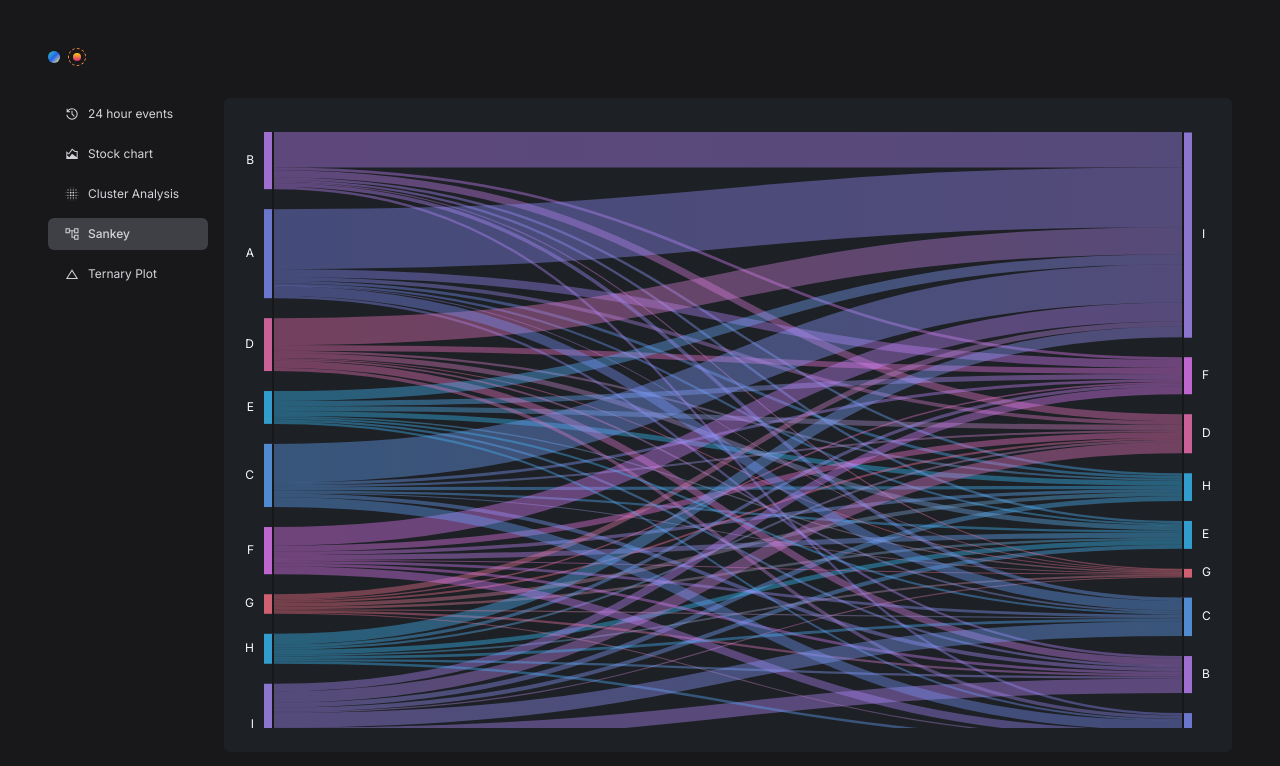
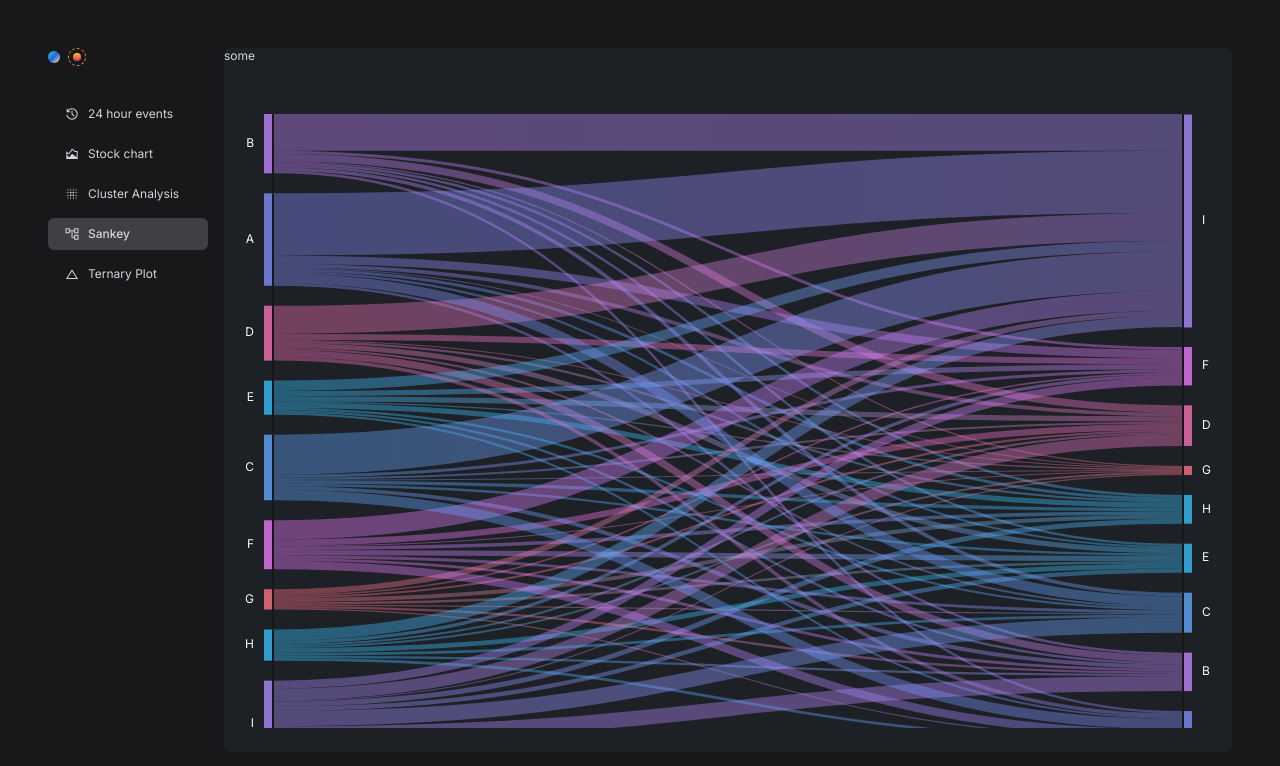
Before and after one commit to rowlandwilliams/playground, a Next.js app: page /playground/sankey in a window 1280 px wide. Shown: the top 766 px of the page. Built offline with nearby package versions, Linux system fonts and the light colour scheme.

Commit message:
begin layout

```diff
--- a/src/app/playground/layout.tsx
+++ b/src/app/playground/layout.tsx
@@ -15,7 +15,8 @@ export default function PlaygroundLayout({
   children: React.ReactNode;
 }) {
   return (
-    <section className="m-4 md:m-12 grow flex flex-col space-y-8">
+    <section className="m-4 md:m-12 grow  flex flex-col md:flex-row gap-4">
+      <section className="space-y-8">
         <nav className="flex gap-x-2 items-center">
           <Link
             href="/"
@@ -24,8 +25,10 @@ export default function PlaygroundLayout({
           <ThemeToggle />
           <PlaygroundNavBar isDesktop={false} />
         </nav>
-      <section className="flex gap-x-4 grow">
-        <PlaygroundNavBar isDesktop/>
+        <PlaygroundNavBar isDesktop />
+      </section>
+      <section className="flex space-y-4 rounded-md flex-col gap-x-4 grow overflow-hidden bg-chart-gray">
+        <h1>some</h1>
         {children}
       </section>
     </section>
--- a/src/app/playground/ternary-plot/page.tsx
+++ b/src/app/playground/ternary-plot/page.tsx
@@ -2,8 +2,6 @@ import { TernaryPlot } from "@/components/TernaryPlot/TernaryPlot";
 
 export default function TernaryPlotPage() {
   return (
-    <div className="bg-zinc-100 py-8 dark:bg-chart-gray w-full">
       <TernaryPlot maxWidthClass="" useHeight labelValues={["A", "B", "C"]} />
-    </div>
   );
 }
--- a/src/components/Playground/Sankey/Sankey.tsx
+++ b/src/components/Playground/Sankey/Sankey.tsx
@@ -24,7 +24,7 @@ const Sankey = () => {
 
   return (
     <div
-      className="relative w-full  space-y-4 overflow-auto bg-zinc-100 dark:bg-chart-gray py-6 rounded-md"
+      className="relative w-full h-full space-y-4 overflow-auto bg-zinc-100 dark:bg-chart-gray py-6 rounded-md"
       ref={ref}
     >
       <SankeySvg links={links as TransformedLink[]} nodes={nodes} />
```
Lines whose indentation alone changed are shown as unchanged.
